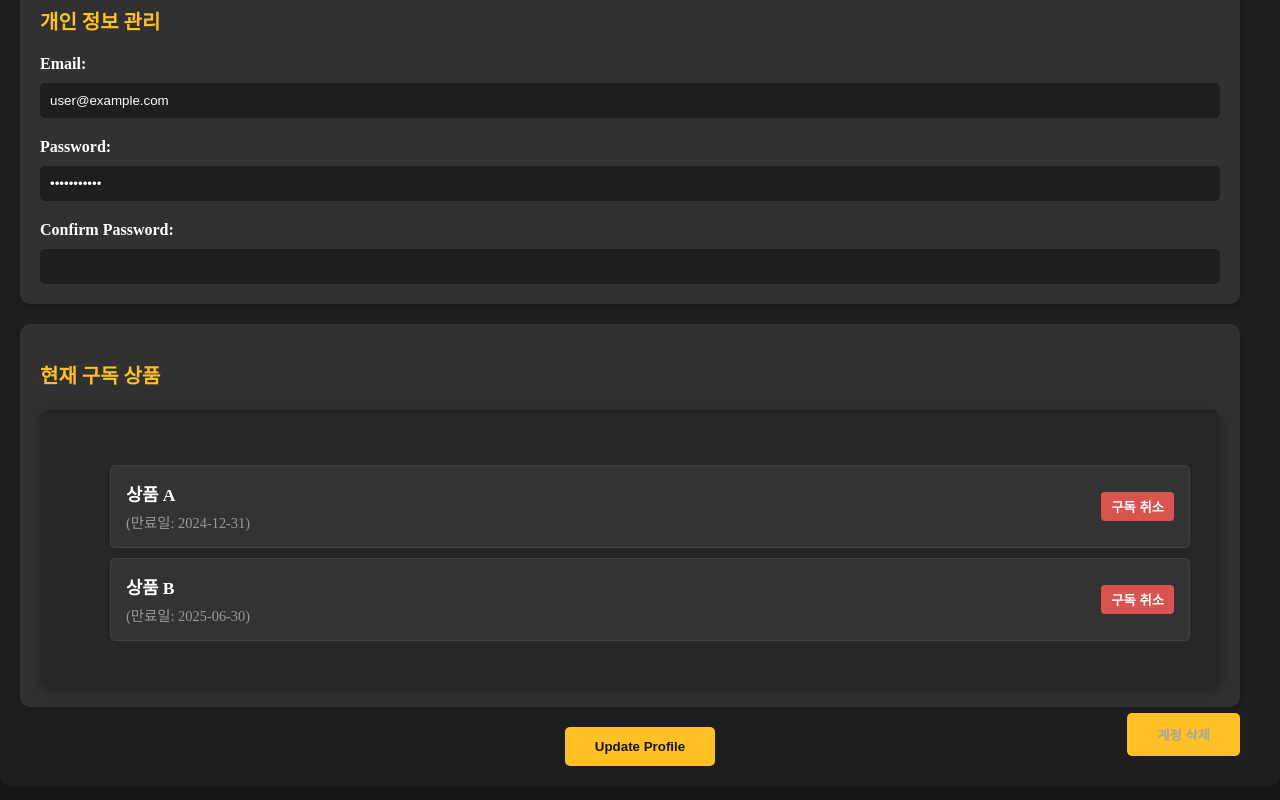
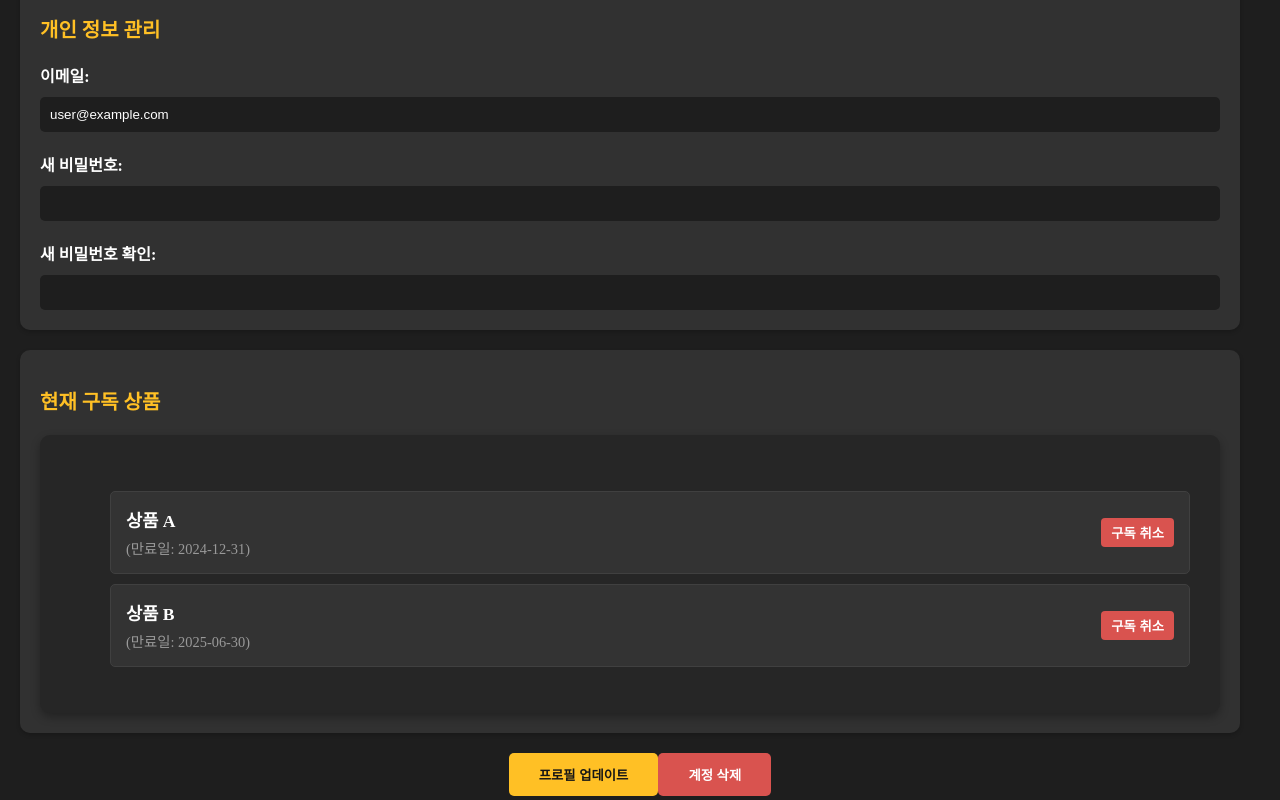
Before and after one commit to Ryugi62/como_website, a Vue app in the folder web/: page /mypage in a window 1280 px wide. Shown: the part 260-1060 px from the top of the page. Built offline with nearby package versions, Linux system fonts and the light colour scheme.

Commit message:
feat : can change password to new password

```diff
--- a/web/src/views/MyPageView.vue
+++ b/web/src/views/MyPageView.vue
@@ -2,14 +2,14 @@
   <HeaderComponent />
   <div class="my-page">
     <div class="page-content">
-      <h1 class="page-title">My Page</h1>
+      <h1 class="page-title">내 페이지</h1>
       <p>사용자 정보를 수정하고, 결제 내역을 확인하세요.</p>
 
       <form @submit.prevent="updateProfile" class="profile-form">
         <section class="section">
           <h2 class="section-title">개인 정보 관리</h2>
           <div class="input-group">
-            <label for="email">Email:</label>
+            <label for="email">이메일:</label>
             <input
               type="email"
               id="email"
@@ -20,29 +20,30 @@
             <p class="error-message" v-if="emailError">{{ emailError }}</p>
           </div>
           <div class="input-group">
-            <label for="password">Password:</label>
+            <label for="newPassword">새 비밀번호:</label>
             <input
               type="password"
-              id="password"
-              v-model="user.password"
-              @blur="validatePasswordStrength"
+              id="newPassword"
+              v-model="newPassword"
+              @blur="validateNewPasswordStrength"
               @keydown.enter.prevent
             />
-            <p class="error-message" v-if="passwordError">
-              {{ passwordError }}
+            <p class="error-message" v-if="newPasswordError">
+              {{ newPasswordError }}
             </p>
           </div>
+
           <div class="input-group">
-            <label for="confirmPassword">Confirm Password:</label>
+            <label for="confirmNewPassword">새 비밀번호 확인:</label>
             <input
               type="password"
-              id="confirmPassword"
-              v-model="confirmPassword"
-              @blur="validateConfirmPassword"
+              id="confirmNewPassword"
+              v-model="confirmNewPassword"
+              @blur="validateConfirmNewPassword"
               @keydown.enter.prevent
             />
-            <p class="error-message" v-if="confirmPasswordError">
-              {{ confirmPasswordError }}
+            <p class="error-message" v-if="confirmNewPasswordError">
+              {{ confirmNewPasswordError }}
             </p>
           </div>
         </section>
@@ -104,10 +105,10 @@
         </div>
 
         <div class="button-container">
-          <button type="submit">Update Profile</button>
+          <button type="submit">프로필 업데이트</button>
           <button
             @click.prevent="promptDeleteAccount"
-            class="delete-account-link"
+            class="delete-account-button"
           >
             계정 삭제
           </button>
@@ -131,16 +132,20 @@ export default {
     return {
       user: {
         email: "user@example.com",
-        password: "password123",
+        password: "",
         subscriptions: [
           { id: 1, name: "상품 A", expires: "2024-12-31" },
           { id: 2, name: "상품 B", expires: "2025-06-30" },
         ],
       },
+      newPassword: "",
+      confirmNewPassword: "",
       confirmPassword: "",
       emailError: "",
       passwordError: "",
       confirmPasswordError: false,
+      newPasswordError: "",
+      confirmNewPasswordError: "",
       showDeleteConfirmation: false,
       deletePassword: "",
       deleteError: "",
@@ -152,13 +157,23 @@ export default {
       this.validateEmail();
       this.validatePasswordStrength();
       this.validateConfirmPassword();
+      this.validateNewPasswordStrength();
+      this.validateConfirmNewPassword();
 
       if (
         !this.emailError &&
         !this.passwordError &&
-        !this.confirmPasswordError
+        !this.confirmPasswordError &&
+        !this.newPasswordError &&
+        !this.confirmNewPasswordError
       ) {
-        alert("프로필이 업데이트되었습니다.");
+        // 비밀번호 변경 로직 추가
+        if (this.newPassword === this.confirmNewPassword) {
+          this.user.password = this.newPassword;
+          alert("비밀번호가 변경되었습니다.");
+        } else {
+          alert("새로운 비밀번호와 확인 비밀번호가 일치하지 않습니다.");
+        }
         this.$router.push("/");
       } else {
         alert("프로필 업데이트에 실패했습니다.");
@@ -175,21 +190,21 @@ export default {
           : "";
     },
 
-    validateConfirmPassword() {
-      this.confirmPasswordError =
-        this.confirmPassword !== this.user.password
-          ? "비밀번호가 일치하지 않습니다."
+    validateNewPasswordStrength() {
+      const newPassword = this.newPassword;
+      const passwordRegex = /^(?=.*[a-z])(?=.*[A-Z])(?=.*\d)[A-Za-z\d]{8,}$/;
+      this.newPasswordError =
+        newPassword === ""
+          ? ""
+          : !passwordRegex.test(newPassword)
+          ? "비밀번호는 8자 이상, 대/소문자 및 숫자를 포함해야 합니다."
           : "";
     },
 
-    validatePasswordStrength() {
-      const password = this.user.password;
-      const passwordRegex = /^(?=.*[a-z])(?=.*[A-Z])(?=.*\d)[A-Za-z\d]{8,}$/;
-      this.passwordError =
-        password === ""
-          ? ""
-          : !passwordRegex.test(password)
-          ? "비밀번호는 8자 이상, 대/소문자 및 숫자를 포함해야 합니다."
+    validateConfirmNewPassword() {
+      this.confirmNewPasswordError =
+        this.confirmNewPassword !== this.newPassword
+          ? "비밀번호가 일치하지 않습니다."
           : "";
     },
 
@@ -423,22 +438,22 @@ button:hover {
   background-color: #e6a609;
 }
 
-/* 계정 삭제 링크 스타일 */
-.delete-account-link {
-  position: absolute;
-  bottom: 10px;
-  right: 20px;
-  color: #a5a5a5;
+/* 계정 삭제 버튼 스타일 */
+.delete-account-button {
+  margin-left: auto;
+  background-color: #d9534f;
+  color: white;
+  padding: 12px 30px;
   border: none;
+  border-radius: 5px;
   cursor: pointer;
   font-weight: bold;
   transition: background-color 0.2s;
 }
 
-/* 계정 삭제 링크 스타일 (호버) */
-.delete-account-link:hover {
-  text-decoration: underline;
-  color: #ffffff;
+/* 계정 삭제 버튼 스타일 (호버) */
+.delete-account-button:hover {
+  background-color: #c9302c;
 }
 
 /* 에러 메시지 스타일 */
```
